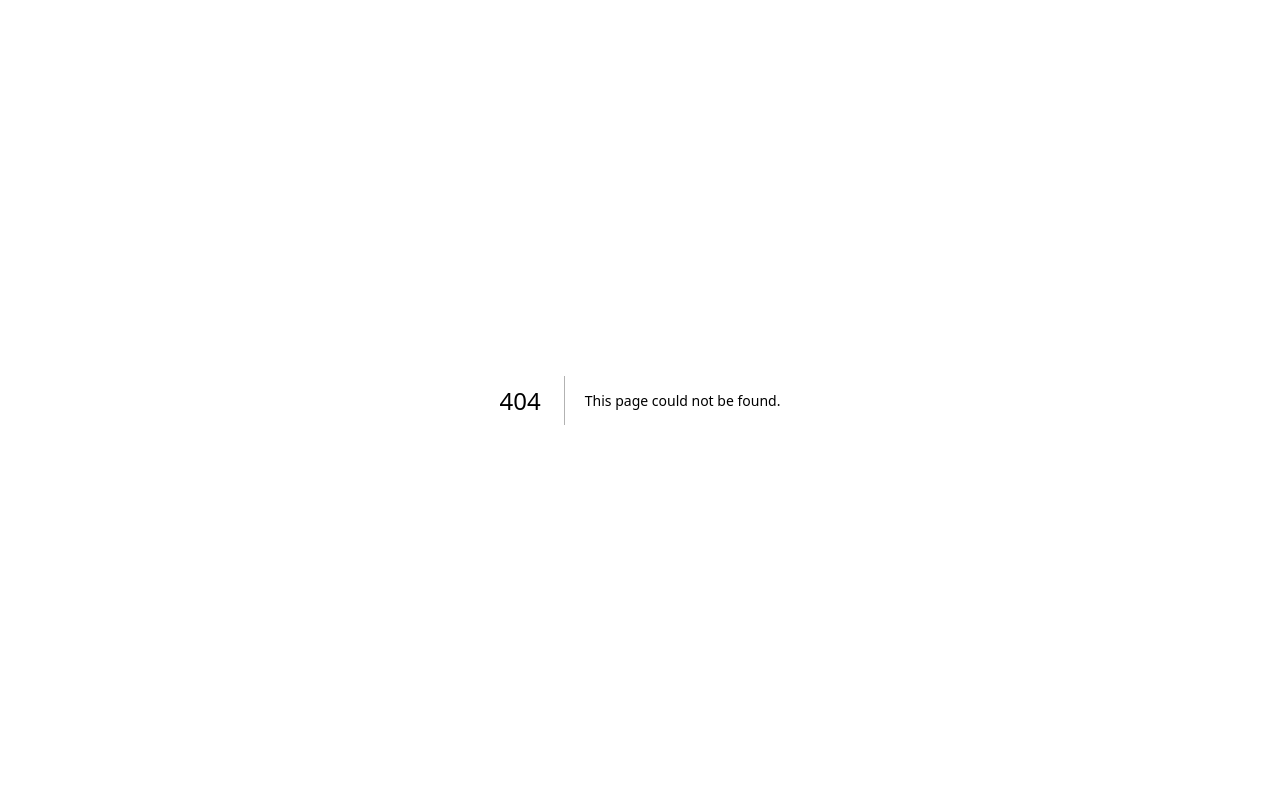
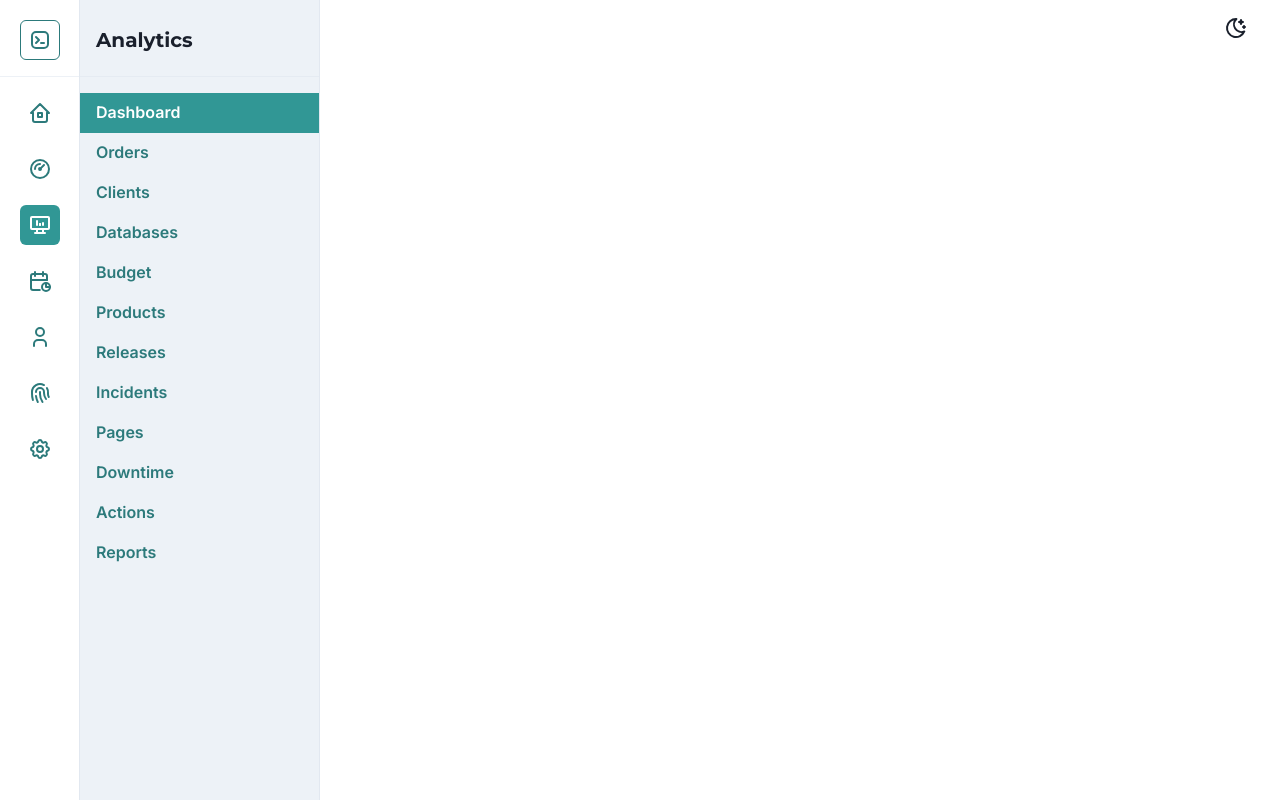
Before and after one commit to mathewbushuru/design-system, a Next.js app: page /showcase/NavbarDividedVertical in a window 1280 px wide. Before the commit this address had no page. Built offline with nearby package versions, Linux system fonts and the light colour scheme.

Commit message:
NavbarDividedVertical

```diff
--- /dev/null
+++ b/src/components/navbar/NavbarDividedVertical.tsx
@@ -0,0 +1,127 @@
+import { FC } from "react";
+import {
+  Box,
+  Button,
+  Flex,
+  HStack,
+  IconButton,
+  useColorMode,
+  Divider,
+  Heading,
+} from "@chakra-ui/react";
+import { IconBrandTabler } from "@tabler/icons-react";
+
+const analyticsMockItems = [
+  "Orders",
+  "Clients",
+  "Databases",
+  "Budget",
+  "Products",
+  "Releases",
+  "Incidents",
+  "Pages",
+  "Downtime",
+  "Actions",
+  "Reports",
+];
+
+interface NavbarDividedVerticalProps {
+  navItems: any;
+}
+
+const NavbarDividedVertical: FC<NavbarDividedVerticalProps> = ({
+  navItems,
+}) => {
+  const { colorMode } = useColorMode();
+
+  return (
+    <>
+      <HStack w="full" h="100vh" alignItems="stretch" spacing="0">
+        <Box
+          w="20"
+          borderRight="1px solid"
+          borderColor={colorMode === "light" ? "gray.200" : "gray.600"}
+        >
+          <Aside navItems={navItems} />
+        </Box>
+        <Box
+          w="60"
+          bg={colorMode === "light" ? "gray.100" : "gray.800"}
+          borderRight="1px solid"
+          borderColor={colorMode === "light" ? "gray.200" : "gray.600"}
+        >
+          <MainNav items={analyticsMockItems} />
+        </Box>
+        <Box flexGrow="1">{/* Content  */}</Box>
+      </HStack>
+    </>
+  );
+};
+
+function Aside({ navItems }: { navItems: any }) {
+  return (
+    <Flex direction="column" align="center" gap="4" mt="5">
+      <IconButton
+        variant="outline"
+        icon={<IconBrandTabler />}
+        size="md"
+        aria-label="nav-home"
+      />
+      <Divider />
+
+      {navItems.map((navItem: any) => {
+        if (navItem.label === "Analytics") {
+          return (
+            <IconButton
+              variant="solid"
+              icon={navItem.icon}
+              aria-label={navItem.label}
+              key={navItem.label}
+            />
+          );
+          //todo - implement active link instead of this
+        }
+        return (
+          <>
+            <IconButton
+              variant="ghost"
+              icon={navItem.icon}
+              aria-label={navItem.label}
+              key={navItem.label}
+            />
+          </>
+        );
+      })}
+    </Flex>
+  );
+}
+
+function MainNav({ items }: { items: any }) {
+  return (
+    <Flex direction="column" align="center" gap="0" mt="5">
+      <Heading size="md" w="full" pl="4" pt="2" alignSelf="left">
+        Analytics
+      </Heading>
+      <Divider mt="6" mb="4" />
+
+      {/* todo : implement active link to replace this */}
+      <Button w="full" variant="solid" rounded="none" justifyContent="start" key="dashboard">
+        Dashboard
+      </Button>
+
+      {items.map((navItem: any) => (
+        <Button
+          w="full"
+          variant="ghost"
+          rounded="none"
+          justifyContent="start"
+          key={navItem}
+        >
+          {navItem}
+        </Button>
+      ))}
+    </Flex>
+  );
+}
+
+export default NavbarDividedVertical;
--- /dev/null
+++ b/src/pages/showcase/NavbarDividedVertical.tsx
@@ -0,0 +1,47 @@
+import { FC } from "react";
+import NavbarDividedVertical from "@/components/navbar/NavbarDividedVertical";
+import { IconMoonStars } from "@tabler/icons-react";
+import { Box, useColorMode } from "@chakra-ui/react";
+import {
+    IconHome2,
+    IconGauge,
+    IconDeviceDesktopAnalytics,
+    IconFingerprint,
+    IconCalendarStats,
+    IconUser,
+    IconSettings,
+  } from "@tabler/icons-react";
+
+
+const navMockItems = [
+    { icon: <IconHome2/>, label: "Home" },
+    { icon: <IconGauge/>, label: "Dashboard" },
+    { icon: <IconDeviceDesktopAnalytics/>, label: "Analytics" },
+    { icon: <IconCalendarStats/>, label: "Releases" },
+    { icon: <IconUser/>, label: "Account" },
+    { icon: <IconFingerprint/>, label: "Security" },
+    { icon: <IconSettings/>, label: "Settings" },
+  ];
+
+interface NavbarDividedVerticalPageProps {}
+
+const NavbarDividedVerticalPage: FC<NavbarDividedVerticalPageProps> = ({}) => {
+  const { toggleColorMode } = useColorMode();
+
+  return (
+    <>
+      <NavbarDividedVertical navItems={navMockItems} />
+      <Box
+        position="absolute"
+        right={{ base: 2, md: 8 }}
+        top={{ base: 1, md: 4 }}
+        cursor="pointer"
+        onClick={toggleColorMode}
+      >
+        <IconMoonStars />
+      </Box>
+    </>
+  );
+};
+
+export default NavbarDividedVerticalPage;
--- a/src/showcaseComponents/ShowcaseItems.tsx
+++ b/src/showcaseComponents/ShowcaseItems.tsx
@@ -33,6 +33,12 @@ const ShowcaseItems: React.FC<ShowcaseItemsProps> = () => {
       />
 
       <ShowcaseItem
+        componentName="NavbarDividedVertical"
+        mobileResponsive={false}
+        darkModeToggle={true}
+      />
+
+      <ShowcaseItem
         componentName="NavbarLogoBtns"
         mobileResponsive={false}
         darkModeToggle={false}
```
Also changed, not shown: 1 other file (tests, documents, lock files or other folders).
